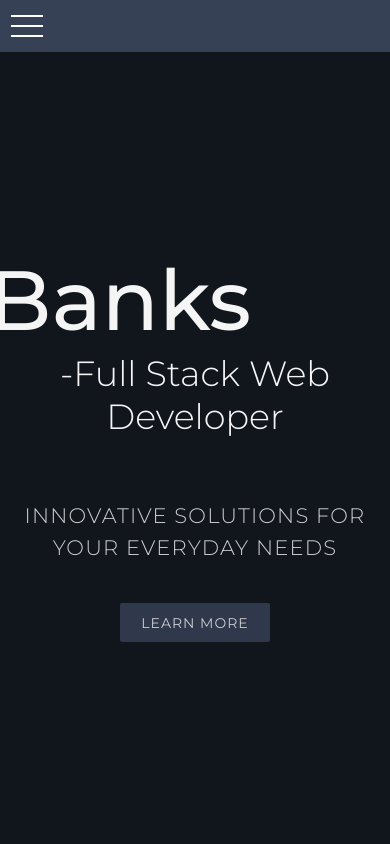
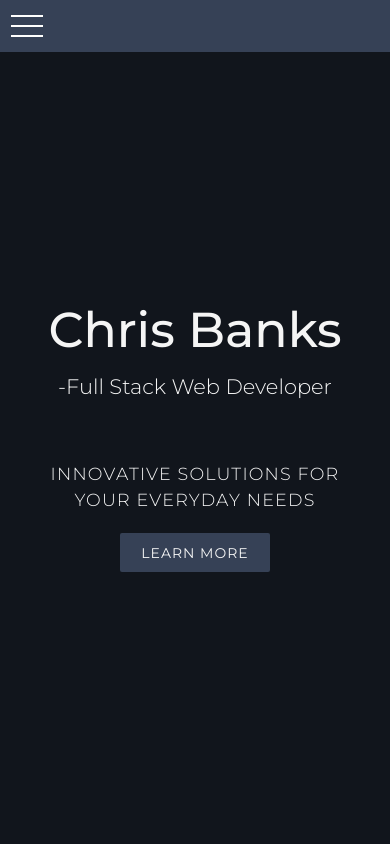
Before and after one commit to banksjazz87/portfolio-page, a website: page index.html in a window 390 px wide. Shown: the top 844 px of the page. Drawn offline with nearby package versions, Linux system fonts and the light colour scheme.

Commit message:
style: touching up the font sizes for the mobile view

```diff
--- a/assets/styles/index/index.css
+++ b/assets/styles/index/index.css
@@ -216,7 +216,6 @@ navbar a {
     font-size: 6em;
     text-align: center;
     line-height: 1em;
-    margin-left: -100vw;
     margin-bottom: 0;
     opacity: 0;
     transition: all 2.4s ease-in-out;
@@ -225,7 +224,7 @@ navbar a {
 .header_top_text {
     display: flex;
     flex-direction: column;
-    row-gap: 10px;
+    row-gap: 20px;
 }
 
 #opening_text p {
@@ -262,7 +261,7 @@ navbar a {
     color: #f5f5f5;
     padding: .75em 1.5em .75em 1.5em;
     border-radius: 2px;
-    margin-top: 40px;
+    margin-top: 20px;
     transition: all .4s ease-in-out;
     scroll-behavior: smooth;
     scroll-margin: 40px;
--- a/assets/styles/index/queries.css
+++ b/assets/styles/index/queries.css
@@ -18,6 +18,16 @@
            font-size: 14px;
            padding-left: 20px;
            padding-right: 20px;
+       }
+       #main_header,
+       .large_header_text {
+           font-size: 3.5em;
+       }
+       #opening_text p {
+           font-size: 1.5em;
+       }
+       #header_sub_text p {
+           font-size: 1.25em;
        }
        body p {
            font-size: 16px;
@@ -59,4 +69,7 @@
        #mobile_menu_items {
            max-width: unset;
        }
+       .logo_item {
+           width: 40%;
+       }
    }
--- a/js/index.js
+++ b/js/index.js
@@ -264,7 +264,7 @@ function slowFadeInWithTimer(elementClass, num) {
 document.addEventListener('DOMContentLoaded', () => {
     scrollToSection();
     renderLogos();
-    slowFadeInWithTimer('large_header_text', 1500);
-    slowFadeInWithTimer('slow_fade_in', 2500);
-    slowFadeInWithTimer('header_sub_text_slow_fade', 3400);
+    slowFadeInWithTimer('large_header_text', 500);
+    slowFadeInWithTimer('slow_fade_in', 1500);
+    slowFadeInWithTimer('header_sub_text_slow_fade', 2500);
 });
```
